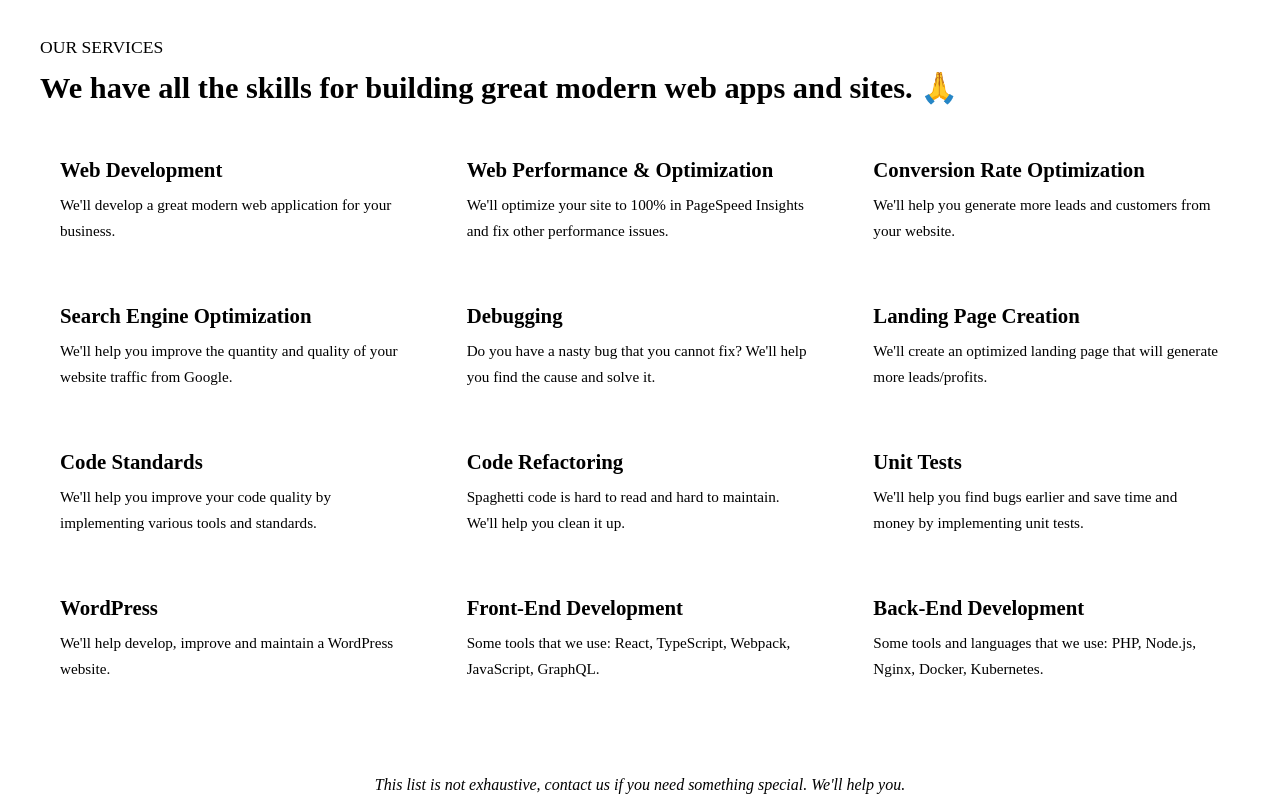
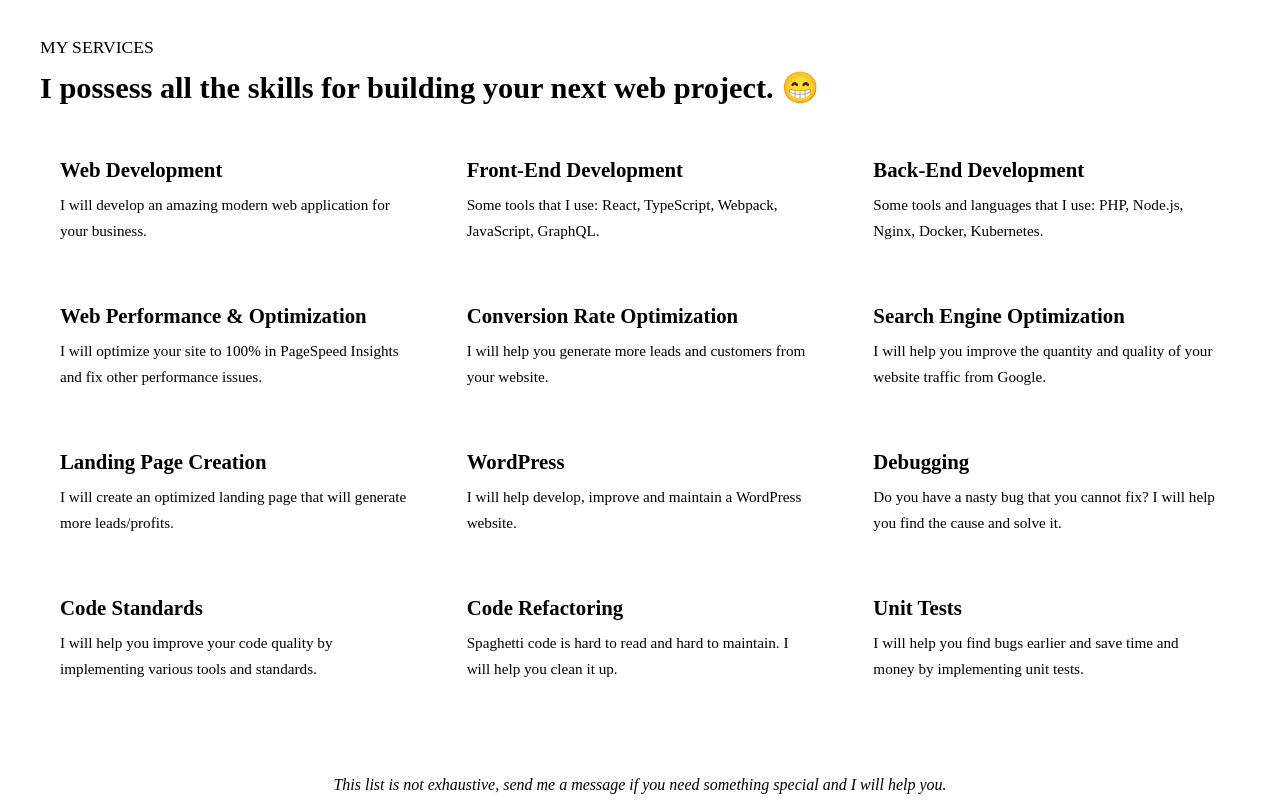
Before and after one commit to TimMouskhelichvili/personal, a Next.js app: page / in a window 1280 px wide. Shown: the part 1420-2220 px from the top of the page. Built offline with nearby package versions, Linux system fonts and the light colour scheme.

Commit message:
fix(website): fixed a lot of locales

```diff
--- a/src/configuration.ts
+++ b/src/configuration.ts
@@ -19,7 +19,6 @@ const configuration = {
         clutch: '',
         company: 'Tim Mouskhelichvili',
         email: 't.mouskhelichvili@protonmail.com',
-        facebook: 'https://www.facebook.com/aftrconsulting/',
         github: 'https://github.com/AftrConsulting',
         google: {
             // eslint-disable-next-line max-len
--- a/src/localizations/en/home/index.ts
+++ b/src/localizations/en/home/index.ts
@@ -27,63 +27,63 @@ const enHomeLocale = {
     },
     services: {
         bookConsultation: {
-            description: `Schedule a free call to discuss what we can do for your project.
-						  We'll be able to share ideas, answer your questions and provide you a quote adjusted to your budget.`,
-            title: 'AFTRConsulting makes it happen.\u00A0🤝'
+            description: `Schedule a free call with me to discuss your project.
+						  I will answer all of your questions and concerns and provide you a quote adjusted to your budget.`,
+            title: 'Let\'s build your dream project together.\u00A0🤝'
         },
         list: [
             {
-                description: 'We\'ll develop a great modern web application for your business.',
+                description: 'I will develop an amazing modern web application for your business.',
                 title: 'Web Development'
             },
             {
-                description: 'We\'ll optimize your site to 100% in PageSpeed Insights and fix other performance issues.',
+                description: 'Some tools that I use: React, TypeScript, Webpack, JavaScript, GraphQL.',
+                title: 'Front-End Development'
+            },
+            {
+                description: 'Some tools and languages that I use: PHP, Node.js, Nginx, Docker, Kubernetes.',
+                title: 'Back-End Development'
+            },
+            {
+                description: 'I will optimize your site to 100% in PageSpeed Insights and fix other performance issues.',
                 title: 'Web Performance & Optimization'
             },
             {
-                description: 'We\'ll help you generate more leads and customers from your website.',
+                description: 'I will help you generate more leads and customers from your website.',
                 title: 'Conversion Rate Optimization'
             },
             {
-                description: 'We\'ll help you improve the quantity and quality of your website traffic from Google.',
+                description: 'I will help you improve the quantity and quality of your website traffic from Google.',
                 title: 'Search Engine Optimization'
             },
             {
-                description: 'Do you have a nasty bug that you cannot fix? We\'ll help you find the cause and solve it.',
+                description: 'I will create an optimized landing page that will generate more leads/profits.',
+                title: 'Landing Page Creation'
+            },
+            {
+                description: 'I will help develop, improve and maintain a WordPress website.',
+                title: 'WordPress'
+            },
+            {
+                description: 'Do you have a nasty bug that you cannot fix? I will help you find the cause and solve it.',
                 title: 'Debugging'
             },
             {
-                description: 'We\'ll create an optimized landing page that will generate more leads/profits.',
-                title: 'Landing Page Creation'
-            },
-            {
-                description: 'We\'ll help you improve your code quality by implementing various tools and standards.',
+                description: 'I will help you improve your code quality by implementing various tools and standards.',
                 title: 'Code Standards'
             },
             {
-                description: 'Spaghetti code is hard to read and hard to maintain. We\'ll help you clean it up.',
+                description: 'Spaghetti code is hard to read and hard to maintain. I will help you clean it up.',
                 title: 'Code Refactoring'
             },
             {
-                description: 'We\'ll help you find bugs earlier and save time and money by implementing unit tests.',
+                description: 'I will help you find bugs earlier and save time and money by implementing unit tests.',
                 title: 'Unit Tests'
-            },
-            {
-                description: 'We\'ll help develop, improve and maintain a WordPress website.',
-                title: 'WordPress'
-            },
-            {
-                description: 'Some tools that we use: React, TypeScript, Webpack, JavaScript, GraphQL.',
-                title: 'Front-End Development'
-            },
-            {
-                description: 'Some tools and languages that we use: PHP, Node.js, Nginx, Docker, Kubernetes.',
-                title: 'Back-End Development'
             }
         ],
-        ps: 'This list is not exhaustive, contact us if you need something special. We\'ll help you.',
-        subTitle: 'Our Services',
-        title: 'We have all the skills for building great modern web apps and sites.\u00A0🙏'
+        ps: 'This list is not exhaustive, send me a message if you need something special and I will help you.',
+        subTitle: 'My Services',
+        title: 'I possess all the skills for building your next web project.\u00A0😁'
     }
 };
 
--- a/src/localizations/fr/home/index.ts
+++ b/src/localizations/fr/home/index.ts
@@ -27,63 +27,63 @@ const frHomeLocale = {
     },
     services: {
         bookConsultation: {
-            description: `Schedule a free call to discuss what we can do for your project.
-						  We'll be able to share ideas, answer your questions and provide you a quote adjusted to your budget.`,
-            title: 'AFTRConsulting makes it happen.\u00A0🤝'
+            description: `Prenez un appel gratuit pour discuter de ce que nous pouvons faire pour votre projet.
+						  Nous pourrons répondre à toutes vos questions et vous fournir un prix adapté à votre budget.`,
+            title: 'AFTRConsulting délivre toujours.\u00A0🤝'
         },
         list: [
             {
-                description: 'We\'ll develop a great modern web application for your business.',
-                title: 'Web Development'
+                description: 'Nous développerons une excellente application web moderne pour votre entreprise.',
+                title: 'Développement Web'
             },
             {
-                description: 'We\'ll optimize your site to 100% in PageSpeed Insights and fix other performance issues.',
-                title: 'Web Performance & Optimization'
+                description: 'Quelques outils que nous utilisons: React, TypeScript, Webpack, JavaScript, GraphQL.',
+                title: 'Développement Front-End'
             },
             {
-                description: 'We\'ll help you generate more leads and customers from your website.',
-                title: 'Conversion Rate Optimization'
+                description: 'Quelques outils et langages que nous utilisons: PHP, Node.js, Nginx, Docker, Kubernetes.',
+                title: 'Développement Back-End'
             },
             {
-                description: 'We\'ll help you improve the quantity and quality of your website traffic from Google.',
+                description: 'Nous optimiserons votre site sur PageSpeed Insights à 100%.',
+                title: 'Performances & Optimisation'
+            },
+            {
+                description: 'Nous vous aiderons à générer plus de profits et de clients à partir de votre site.',
+                title: 'Optimisation Taux de Conversion'
+            },
+            {
+                description: 'Nous vous aiderons à améliorer la quantité et la qualité du trafic sur votre site à partir de Google.',
                 title: 'Search Engine Optimization'
             },
             {
-                description: 'Do you have a nasty bug that you cannot fix? We\'ll help you find the cause and solve it.',
-                title: 'Debugging'
+                description: 'Nous allons créer une landing page optimisée qui générera plus de profits.',
+                title: 'Création De Landing Page'
             },
             {
-                description: 'We\'ll create an optimized landing page that will generate more leads/profits.',
-                title: 'Landing Page Creation'
-            },
-            {
-                description: 'We\'ll help you improve your code quality by implementing various tools and standards.',
-                title: 'Code Standards'
-            },
-            {
-                description: 'Spaghetti code is hard to read and hard to maintain. We\'ll help you clean it up.',
-                title: 'Code Refactoring'
-            },
-            {
-                description: 'We\'ll help you find bugs earlier and save time and money by implementing unit tests.',
-                title: 'Unit Tests'
-            },
-            {
-                description: 'We\'ll help develop, improve and maintain a WordPress website.',
+                description: 'Nous vous aiderons à développer, améliorer et maintenir un site web WordPress.',
                 title: 'WordPress'
             },
             {
-                description: 'Some tools that we use: React, TypeScript, Webpack, JavaScript, GraphQL.',
-                title: 'Front-End Development'
+                description: 'Avez-vous un bogue que vous ne pouvez pas corriger? Nous vous aiderons à le résoudre.',
+                title: 'Débogage'
             },
             {
-                description: 'Some tools and languages that we use: PHP, Node.js, Nginx, Docker, Kubernetes.',
-                title: 'Back-End Development'
+                description: 'Nous vous aiderons à améliorer la qualité de votre code en implémentant des standards.',
+                title: 'Standards de Code'
+            },
+            {
+                description: 'Le code spaghetti est difficile à lire et à maintenir. Nous vous aiderons à le nettoyer.',
+                title: 'Refactoring de Code'
+            },
+            {
+                description: 'Nous vous aiderons à trouver les bogues plus tôt en implémentant des tests unitaires.',
+                title: 'Tests Unitaires'
             }
         ],
-        ps: 'This list is not exhaustive, contact us if you need something special. We\'ll help you.',
-        subTitle: 'Our Services',
-        title: 'We have all the skills for building great modern web apps and sites.\u00A0🙏'
+        ps: 'Cette liste n\'est pas exhaustive, contactez-nous si vous avez besoin de quelque chose de spécial. Nous vous aiderons.',
+        subTitle: 'Mes Services',
+        title: 'Nous avons toutes les compétences nécessaires pour créer de superbes applications et sites web modernes.\u00A0🙏'
     }
 };
 
--- a/src/utils/index.ts
+++ b/src/utils/index.ts
@@ -25,7 +25,6 @@ const getStructuredData = (): string => JSON.stringify({
 	'name': configuration.general.company,
 	'sameAs': [
 		configuration.general.github,
-		configuration.general.facebook,
 		configuration.general.linkedIn
 	],
 	'url': configuration.general.baseUrl
```
